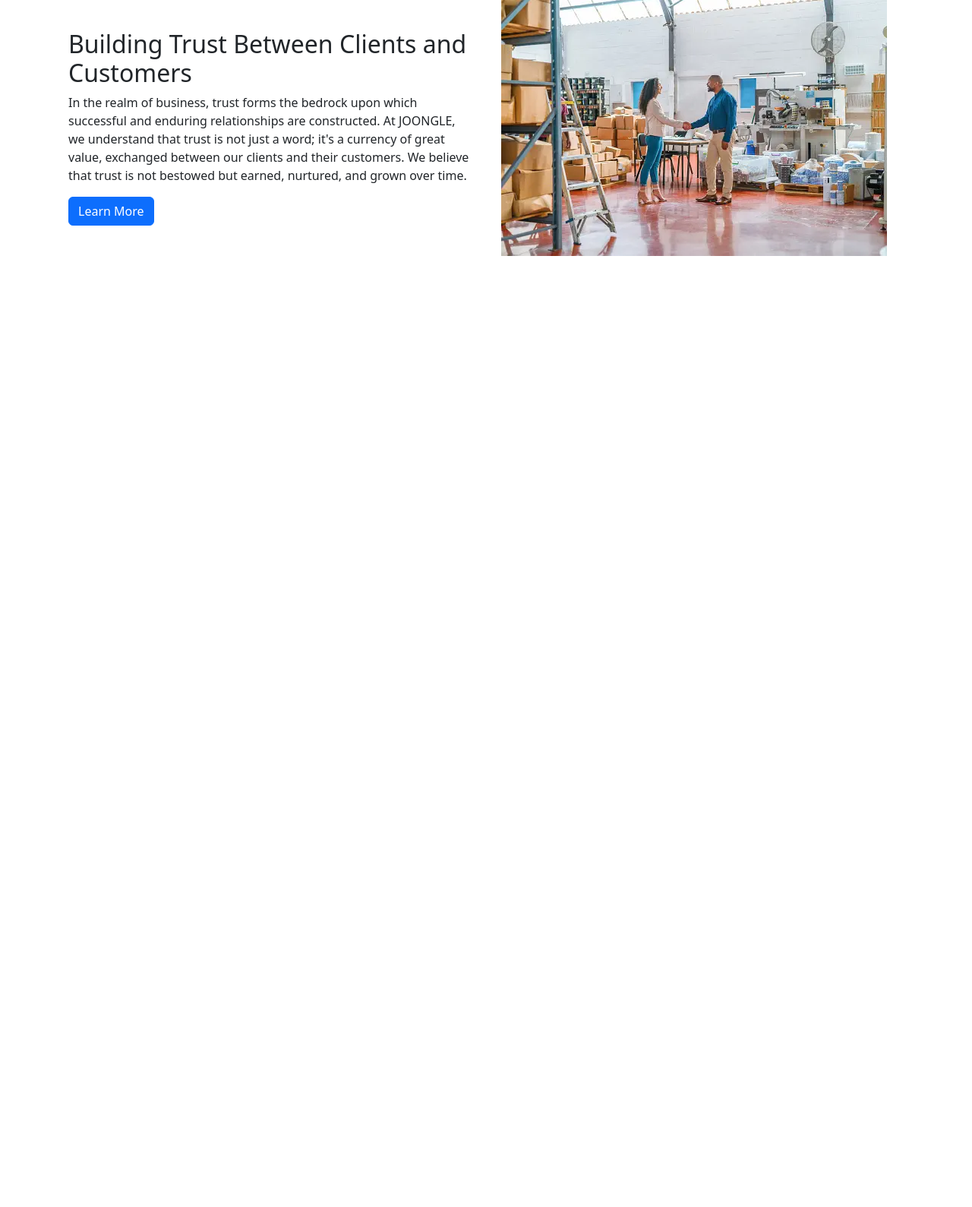
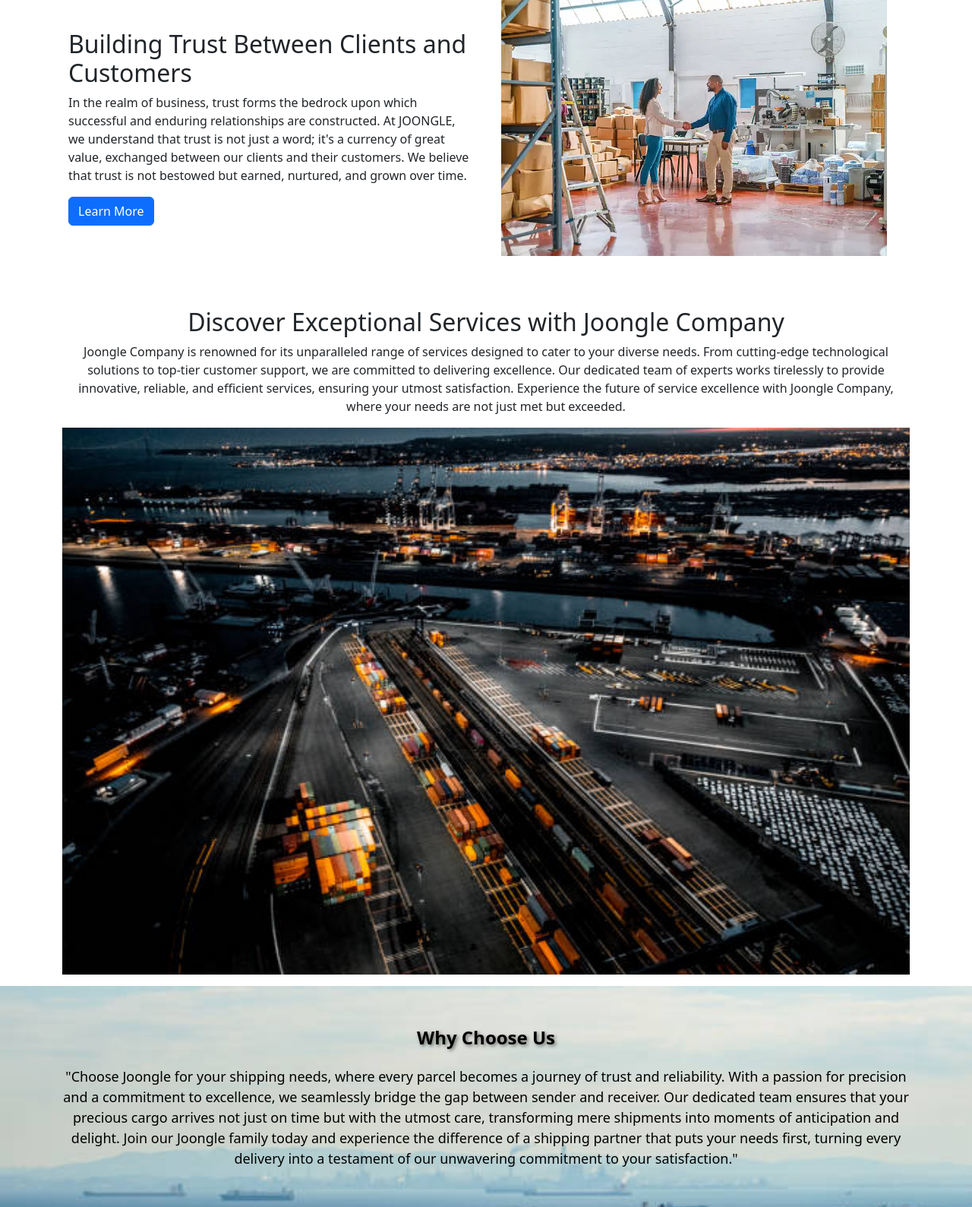
Before and after one commit to AkhlaqAltaf/Jongle_Ship, a Django app: page / in a window 1280 px wide. Shown: the part 1280-2869 px from the top of the page at 76% size. Before the commit the page ends 1617 px from the top, so only its background shows below. Run offline with Django 4.2, Linux system fonts and the light colour scheme; some libraries are stand-ins or nearby versions.

Commit message:
worked on help page
i have made changes in home page as well as help page

```diff
--- a/jongle/templates/interface_templates/home.html
+++ b/jongle/templates/interface_templates/home.html
@@ -6,17 +6,17 @@
   .carousel-inner img{
     width:100%;
     height:90vh;
-    {% comment %} padding:0%; {% endcomment %}
+
 
   }
 
 
-  {% comment %} .carousel-control-prev,
-  .carousel-control-next {
-    background-color: black; /* Change the background color to black */
-    color: white; /* Change the text color to white */
-  } {% endcomment %}
+.third img{
+  width:100%;
+  height:90vh;
+  margin-bottom:15px;
 
+}
 
 
 
@@ -37,6 +37,35 @@
     max-width: 100%;
     height: auto;
 }
+
+.footer {
+  background-image: url('../static/images/whychoseus.jpg'); /* Replace with your actual image path */
+  background-size: cover;
+  color: black;
+  padding: 50px 0;
+  text-align: center;
+}
+
+.choose-us {
+  font-size: 24px;
+  font-weight: bold;
+
+  text-shadow: 2px 2px 4px rgba(0, 0, 0, 0.5); /* Add a text shadow for better visibility */
+}
+
+.description {
+  font-size: 18px;
+  margin-top: 20px;
+
+}
+
+{% comment %}
+#image-container {
+
+  width: 100wh;
+  height: 100vh; /* Make the image container take up the full viewport height */
+
+} {% endcomment %}
 
 </style>
 
@@ -120,6 +149,57 @@
 
 
 
+<div class="container mt-5">
+  <div class="row">
+    <div class="col-md-12">
+      <!-- Text on top half of the screen -->
+      <div class="text-center">
+        <h2>Discover Exceptional Services with Joongle Company</h2>
+        <p>Joongle Company is renowned for its unparalleled range of services designed
+          to cater to your diverse needs. From cutting-edge technological solutions to top-tier
+           customer support, we are committed to delivering excellence. Our dedicated team of experts
+           works tirelessly to provide innovative, reliable, and efficient services, ensuring your utmost
+           satisfaction. Experience the future of service excellence with Joongle
+           Company, where your needs are not just met but exceeded.</p>
+      </div>
+    </div>
+  </div>
+  <div class="row">
+    <div class="col-md-12">
+      <!-- Image on bottom half of the screen -->
+      <div class="third">
+        <img src="../static/images/sectionimg.jpg" alt="Your Image" class="img-fluid">
+      </div>
+    </div>
+  </div>
+</div>
+
+
+
+
+
+
+<footer class="footer">
+    <div class="container">
+        <div class="row">
+            <div class="col-md-12">
+                <div class="choose-us">Why Choose Us</div>
+                <div class="description">
+                  "Choose Joongle for your shipping needs, where every parcel becomes a
+
+                  journey of trust and reliability. With a passion for precision and a commitment to excellence,
+                  we seamlessly bridge the gap between sender and receiver. Our dedicated team ensures that your
+                  precious cargo arrives not just on time but with the utmost care, transforming mere shipments into moments
+                  of anticipation and delight. Join our Joongle family today and experience the difference of a shipping partner
+                  that puts your needs first, turning every delivery into a testament of our
+                   unwavering commitment to your satisfaction."
+                </div>
+            </div>
+        </div>
+    </div>
+</footer>
+
+
 
 
 
```
Also changed, not shown: jongle/templates/interface_templates/help.html (+50 -25 lines), jongle/static/images/sectionimg.jpg (added), jongle/static/images/whychoseus.jpg (added).
